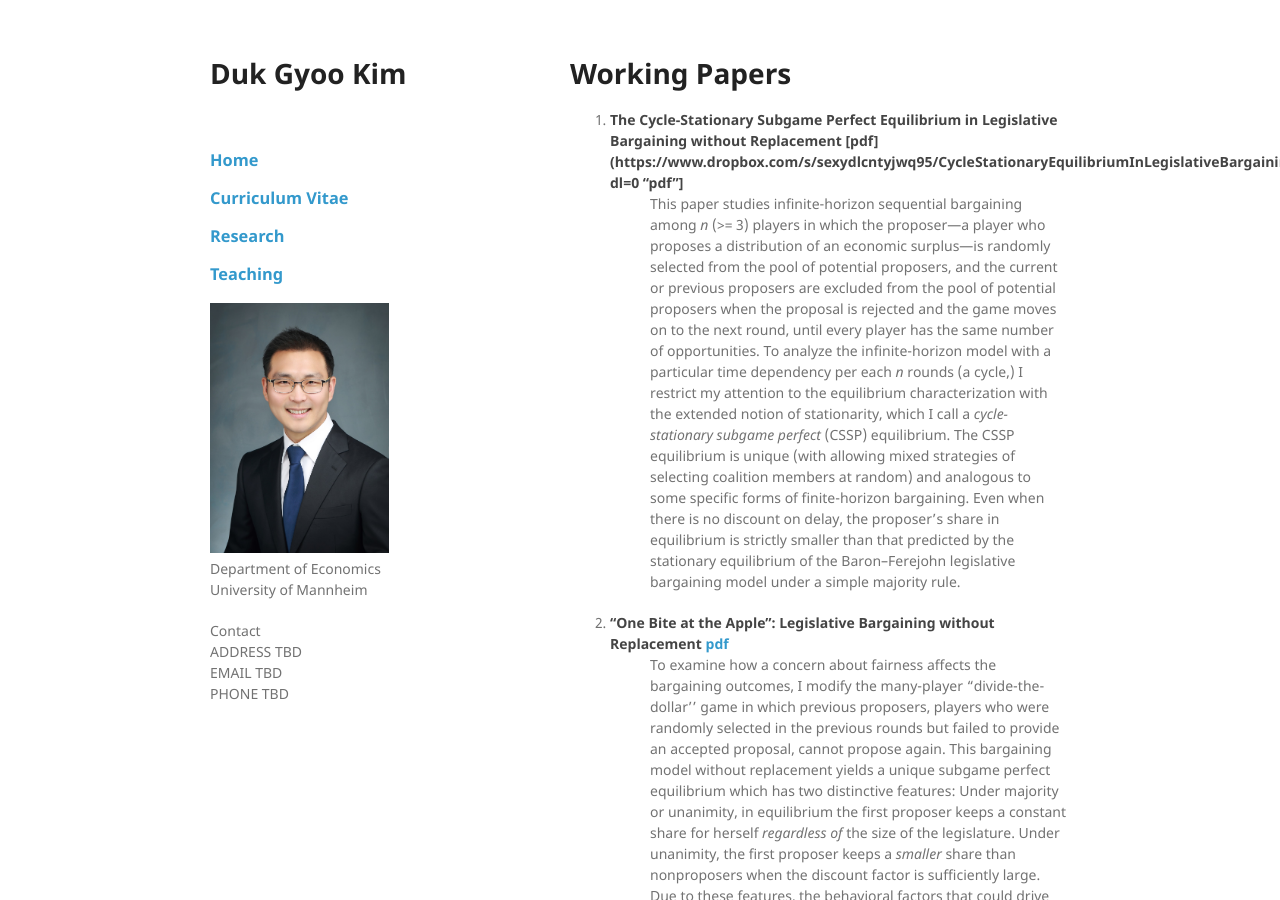
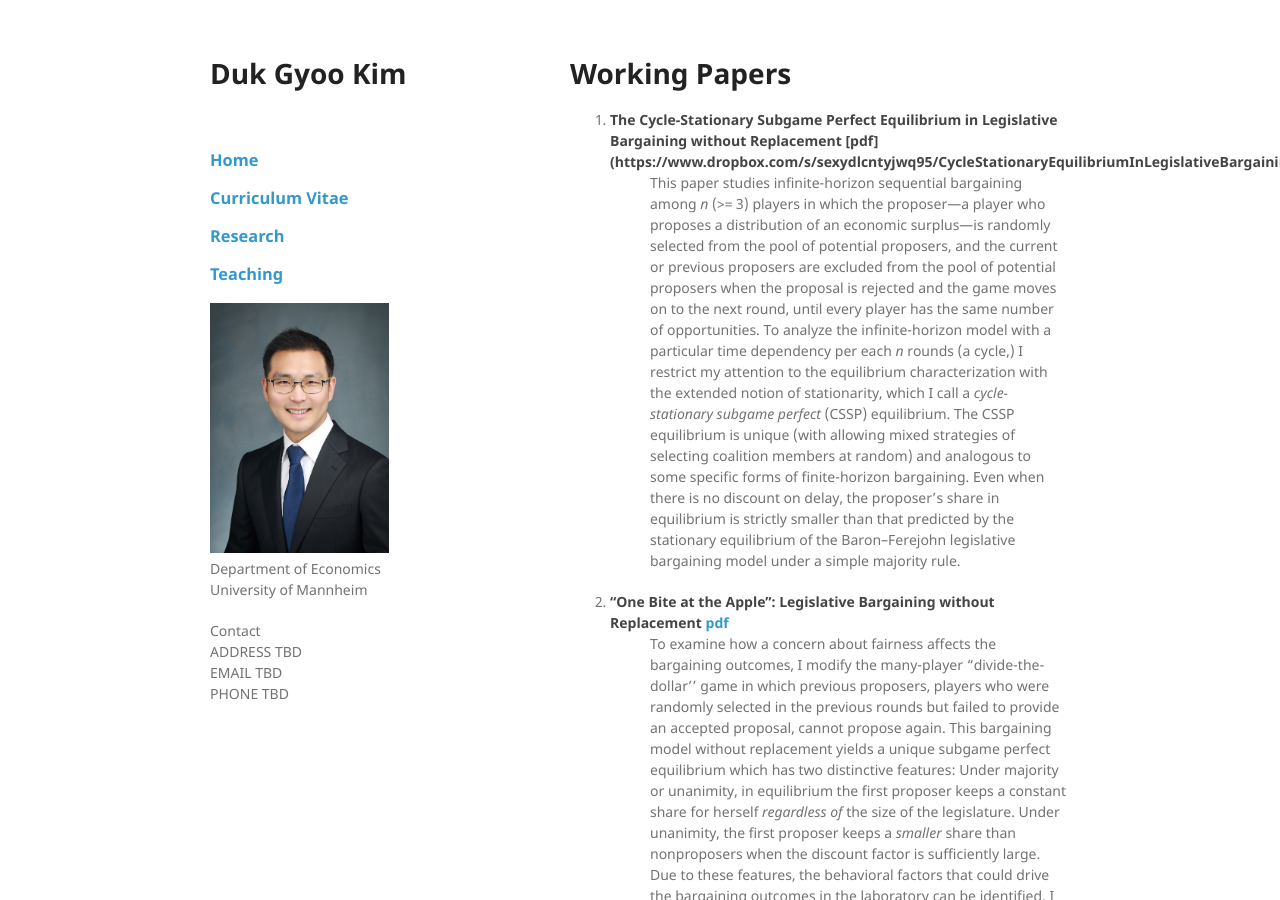
Before and after one commit to kimdukgyoo/kimdukgyoo.github.io, a Jekyll site: the page built from research.md, in a window 1280 px wide and 900 px high. Built offline with Jekyll 4.4.1, drawn with Linux system fonts in a browser that asks for light colours; our own code applies the rules of GitHub Pages for plain Markdown files.

Commit message:
Update research.md

```diff
--- a/research.md
+++ b/research.md
@@ -1,5 +1,5 @@
 # Working Papers
-1. The Cycle-Stationary Subgame Perfect Equilibrium in Legislative Bargaining without Replacement [pdf](https://www.dropbox.com/s/sexydlcntyjwq95/CycleStationaryEquilibriumInLegislativeBargaining.pdf?dl=0 "pdf"]
+1. The Cycle-Stationary Subgame Perfect Equilibrium in Legislative Bargaining without Replacement [pdf](https://www.dropbox.com/s/sexydlcntyjwq95/CycleStationaryEquilibriumInLegislativeBargaining.pdf]
 : This paper studies infinite-horizon sequential bargaining among <i>n</i> (>= 3) players in which the proposer---a player who proposes a distribution of an economic surplus---is randomly selected from the pool of potential proposers, and the current or previous proposers are excluded from the pool of potential proposers when the proposal is rejected and the game moves on to the next round, until every player has the same number of opportunities. To analyze the infinite-horizon model with a particular time dependency per each <i>n</i> rounds (a cycle,) I restrict my attention to the equilibrium characterization with the extended notion of stationarity, which I call a <i>cycle-stationary subgame perfect</i> (CSSP) equilibrium. The CSSP equilibrium is unique (with allowing mixed strategies of selecting coalition members at random) and analogous to some specific forms of finite-horizon bargaining. Even when there is no discount on delay, the proposer's share in equilibrium is strictly smaller than that predicted by the stationary equilibrium of the Baron--Ferejohn legislative bargaining model under a simple majority rule.
 
 2. "One Bite at the Apple": Legislative Bargaining without Replacement [pdf](http://google.com "To Be Updated")
```
